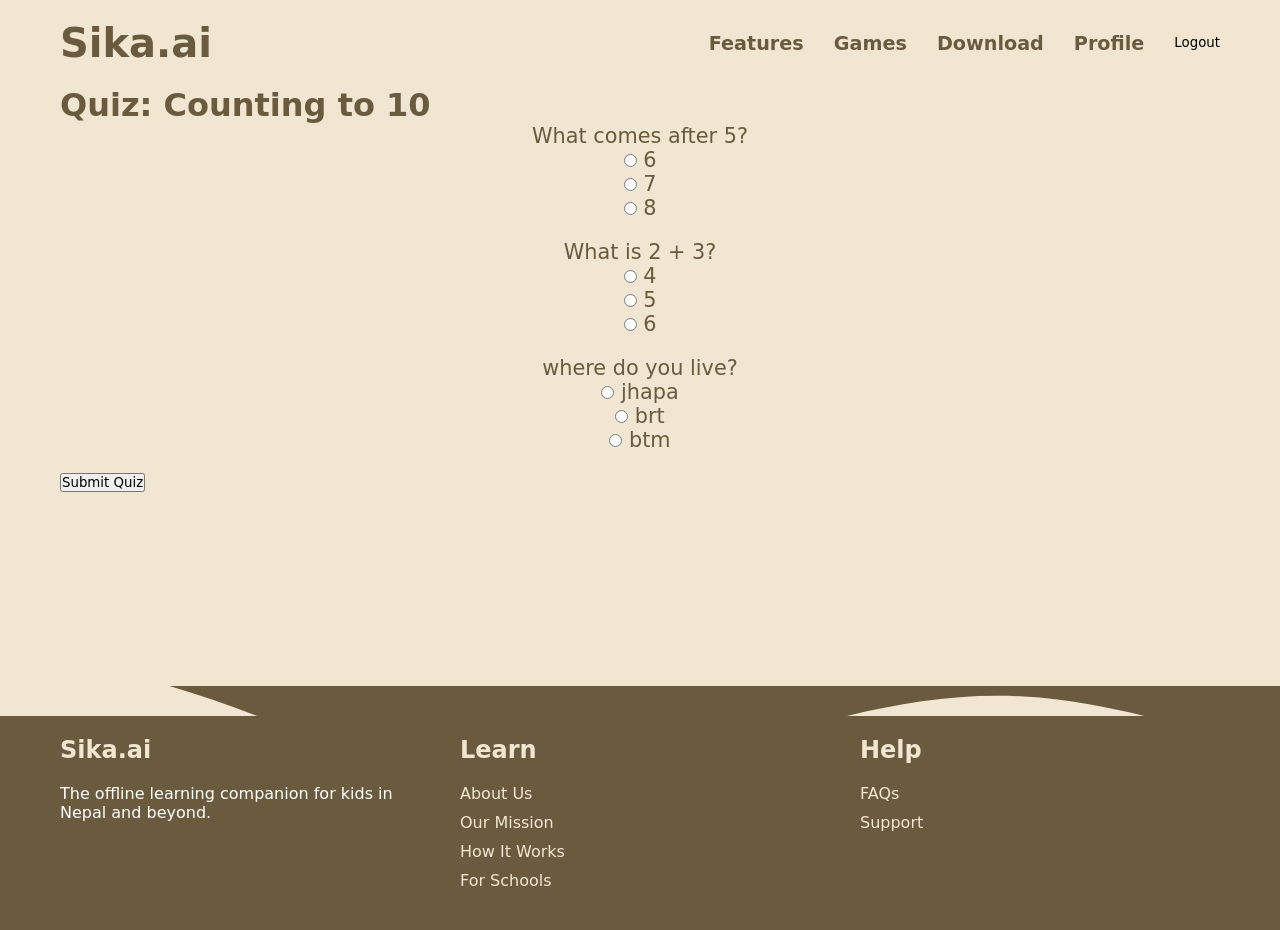
After one commit to neharajbanshi1/sikai-final-project, a Django app: page /quiz/1/ in a window 1280 px wide. The commit adds this page. Run offline with Django 5.2, Linux system fonts and the light colour scheme; a user stored in the database is signed in; data comes from the database, SQL or seed files in the repository; both versions use the stored data as it was after the commit.

Commit message:
basic interactive quizzes

```diff
--- a/quizzes/models.py
+++ b/quizzes/models.py
@@ -6,6 +6,7 @@ from content.models import Lesson
 class Quiz(models.Model):
     lesson = models.ForeignKey(Lesson, on_delete=models.CASCADE)
     question = models.TextField()
+    image = models.ImageField(upload_to='quizzes/', blank=True, null=True)
     option_a = models.CharField(max_length=200)
     option_b = models.CharField(max_length=200)
     option_c = models.CharField(max_length=200)
--- a/quizzes/urls.py
+++ b/quizzes/urls.py
@@ -2,5 +2,6 @@ from django.urls import path
 from . import views
 
 urlpatterns = [
-    # Add your quiz URLs here
+    path('<int:lesson_id>/', views.quiz_view, name='quiz_view'),
+    path('<int:lesson_id>/results/', views.quiz_results, name='quiz_results'),
 ]
--- a/quizzes/views.py
+++ b/quizzes/views.py
@@ -1,3 +1,57 @@
-from django.shortcuts import render
+from django.shortcuts import render, redirect, get_object_or_404
+from django.contrib.auth.decorators import login_required
+from content.models import Lesson
+from .models import Quiz, UserProgress
 
-# Create your views here.
+@login_required
+def quiz_view(request, lesson_id):
+    lesson = get_object_or_404(Lesson, id=lesson_id)
+    quizzes = Quiz.objects.filter(lesson=lesson)
+
+    if request.method == 'POST':
+        score = 0
+        total_questions = quizzes.count()
+        user_answers = {}
+
+        for quiz in quizzes:
+            selected_option = request.POST.get(f'question_{quiz.id}')
+            user_answers[quiz.id] = selected_option
+            if selected_option == quiz.correct_answer:
+                score += 1
+
+        percentage_score = (score / total_questions) * 100 if total_questions > 0 else 0
+
+        # Save user progress
+        UserProgress.objects.update_or_create(
+            user=request.user,
+            lesson=lesson,
+            defaults={'completed': True, 'quiz_score': percentage_score}
+        )
+
+        # Store answers in session to show on results page
+        request.session['quiz_answers'] = user_answers
+
+        return redirect('quiz_results', lesson_id=lesson.id)
+
+    return render(request, 'quizzes/quiz.html', {'lesson': lesson, 'quizzes': quizzes})
+
+@login_required
+def quiz_results(request, lesson_id):
+    lesson = get_object_or_404(Lesson, id=lesson_id)
+    progress = get_object_or_404(UserProgress, user=request.user, lesson=lesson)
+    quizzes = Quiz.objects.filter(lesson=lesson)
+
+    # Get answers from session
+    user_answers = request.session.get('quiz_answers', {})
+
+    # Convert keys to integers for template comparison
+    user_answers = {int(k): v for k, v in user_answers.items()}
+
+    context = {
+        'lesson': lesson,
+        'progress': progress,
+        'quizzes': quizzes,
+        'user_answers': user_answers,
+    }
+
+    return render(request, 'quizzes/results.html', context)
--- a/sikaai/settings.py
+++ b/sikaai/settings.py
@@ -125,6 +125,9 @@ STATICFILES_DIRS = [
     BASE_DIR / "sikaai/static",
 ]
 
+MEDIA_URL = '/media/'
+MEDIA_ROOT = BASE_DIR / 'media'
+
 # Default primary key field type
 # https://docs.djangoproject.com/en/5.2/ref/settings/#default-auto-field
 
--- a/sikaai/static/css/styles.css
+++ b/sikaai/static/css/styles.css
@@ -427,6 +427,38 @@ header {
     background-color: var(--pink);
 }
 
+.correct-answer {
+    background-color: #c6f6c6 !important;
+    border: 2px solid #2e7d32;
+}
+
+.correct-selection {
+    background-color: #c6f6c6 !important;
+    border: 2px solid #2e7d32;
+}
+
+.incorrect-selection {
+    background-color: #f6c6c6 !important;
+    border: 2px solid #c0392b;
+}
+
+.review-question {
+    margin-bottom: 20px;
+    padding: 15px;
+    border-radius: 10px;
+    background-color: #f9f3e9;
+}
+
+.review-question .correct {
+    color: #2e7d32;
+    font-weight: bold;
+}
+
+.review-question .incorrect {
+    color: #c0392b;
+    font-weight: bold;
+}
+
 .chat-game {
     padding: 20px;
     display: flex;
--- a/sikaai/static/js/main.js
+++ b/sikaai/static/js/main.js
@@ -37,19 +37,27 @@ document.addEventListener("DOMContentLoaded", () => {
     }
 });
 document.addEventListener("DOMContentLoaded", () => {
-    const quizOptions = document.querySelectorAll(".quiz-option");
+    const quizOptions = document.querySelectorAll(".quiz-question .options input");
 
     quizOptions.forEach(option => {
-        option.addEventListener("click", () => {
-            // Reset all
-            quizOptions.forEach(opt => {
-                opt.style.backgroundColor = "#f3e8d3";
+        option.addEventListener("change", () => {
+            const questionDiv = option.closest('.quiz-question');
+            const allOptions = questionDiv.querySelectorAll('input');
+            const correct = option.dataset.correct === 'true';
+
+            allOptions.forEach(opt => {
+                opt.disabled = true;
+                const label = opt.nextElementSibling;
+                if (opt.dataset.correct === 'true') {
+                    label.classList.add('correct-answer');
+                }
             });
 
-            if (option.dataset.correct === "true") {
-                option.style.backgroundColor = "#c6f6c6"; // green
+            const selectedLabel = option.nextElementSibling;
+            if (correct) {
+                selectedLabel.classList.add('correct-selection');
             } else {
-                option.style.backgroundColor = "#f6c6c6"; // red
+                selectedLabel.classList.add('incorrect-selection');
             }
         });
     });
--- a/sikaai/templates/content/lesson_detail.html
+++ b/sikaai/templates/content/lesson_detail.html
@@ -7,6 +7,7 @@
     <h1>{{ lesson.title }}</h1>
     <div class="lesson-content">
         <p>{{ lesson.content }}</p>
+        <a href="{% url 'quiz_view' lesson.id %}" class="btn">Take Quiz</a>
     </div>
 </div>
 {% endblock %}
--- /dev/null
+++ b/sikaai/templates/quizzes/quiz.html
@@ -0,0 +1,29 @@
+{% extends "base.html" %}
+
+{% block title %}Quiz for {{ lesson.title }} - Sika.ai{% endblock %}
+
+{% block content %}
+<div class="container" style="min-height: calc(100vh - 200px);">
+    <h1>Quiz: {{ lesson.title }}</h1>
+    <form method="post">
+        {% csrf_token %}
+        {% for quiz in quizzes %}
+            <div class="quiz-question">
+                <p>{{ quiz.question }}</p>
+                {% if quiz.image %}
+                    <img src="{{ quiz.image.url }}" alt="Quiz Image" style="max-width: 300px; margin-bottom: 15px;">
+                {% endif %}
+                <div class="options">
+                    <input type="radio" name="question_{{ quiz.id }}" value="A" id="q{{ quiz.id }}a" {% if quiz.correct_answer == 'A' %}data-correct="true"{% else %}data-correct="false"{% endif %}>
+                    <label for="q{{ quiz.id }}a">{{ quiz.option_a }}</label><br>
+                    <input type="radio" name="question_{{ quiz.id }}" value="B" id="q{{ quiz.id }}b" {% if quiz.correct_answer == 'B' %}data-correct="true"{% else %}data-correct="false"{% endif %}>
+                    <label for="q{{ quiz.id }}b">{{ quiz.option_b }}</label><br>
+                    <input type="radio" name="question_{{ quiz.id }}" value="C" id="q{{ quiz.id }}c" {% if quiz.correct_answer == 'C' %}data-correct="true"{% else %}data-correct="false"{% endif %}>
+                    <label for="q{{ quiz.id }}c">{{ quiz.option_c }}</label><br>
+                </div>
+            </div>
+        {% endfor %}
+        <button type="submit" class="btn">Submit Quiz</button>
+    </form>
+</div>
+{% endblock %}
--- a/sikaai/urls.py
+++ b/sikaai/urls.py
@@ -16,6 +16,8 @@ Including another URLconf
 """
 from django.contrib import admin
 from django.urls import path, include
+from django.conf import settings
+from django.conf.urls.static import static
 from content import views as content_views
 
 urlpatterns = [
@@ -28,3 +30,6 @@ urlpatterns = [
     path('chat/', include('chatbot.urls')),
     path('analytics/', include('analytics.urls')),
 ]
+
+if settings.DEBUG:
+    urlpatterns += static(settings.MEDIA_URL, document_root=settings.MEDIA_ROOT)
```
Also changed, not shown: quizzes/management/commands/populate_quizzes.py (added, +44 -0 lines), quizzes/templatetags/quiz_extras.py (added, +7 -0 lines), sikaai/templates/quizzes/results.html (added, +33 -0 lines), db.sqlite3, quizzes/migrations/0001_initial.py (added), quizzes/migrations/0002_quiz_image.py (added), quizzes/migrations/__init__.py (added), quizzes/templatetags/__init__.py (added).
